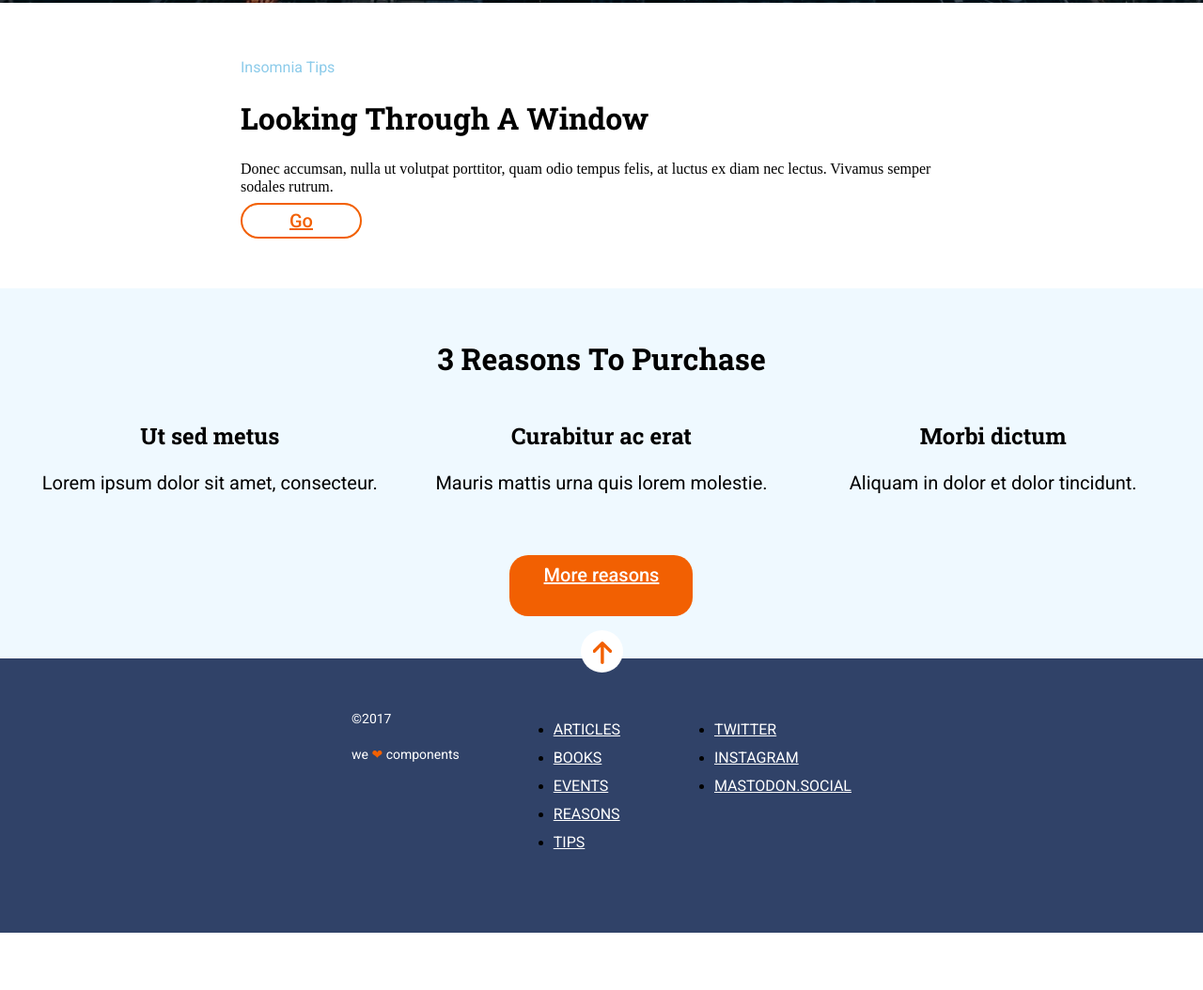
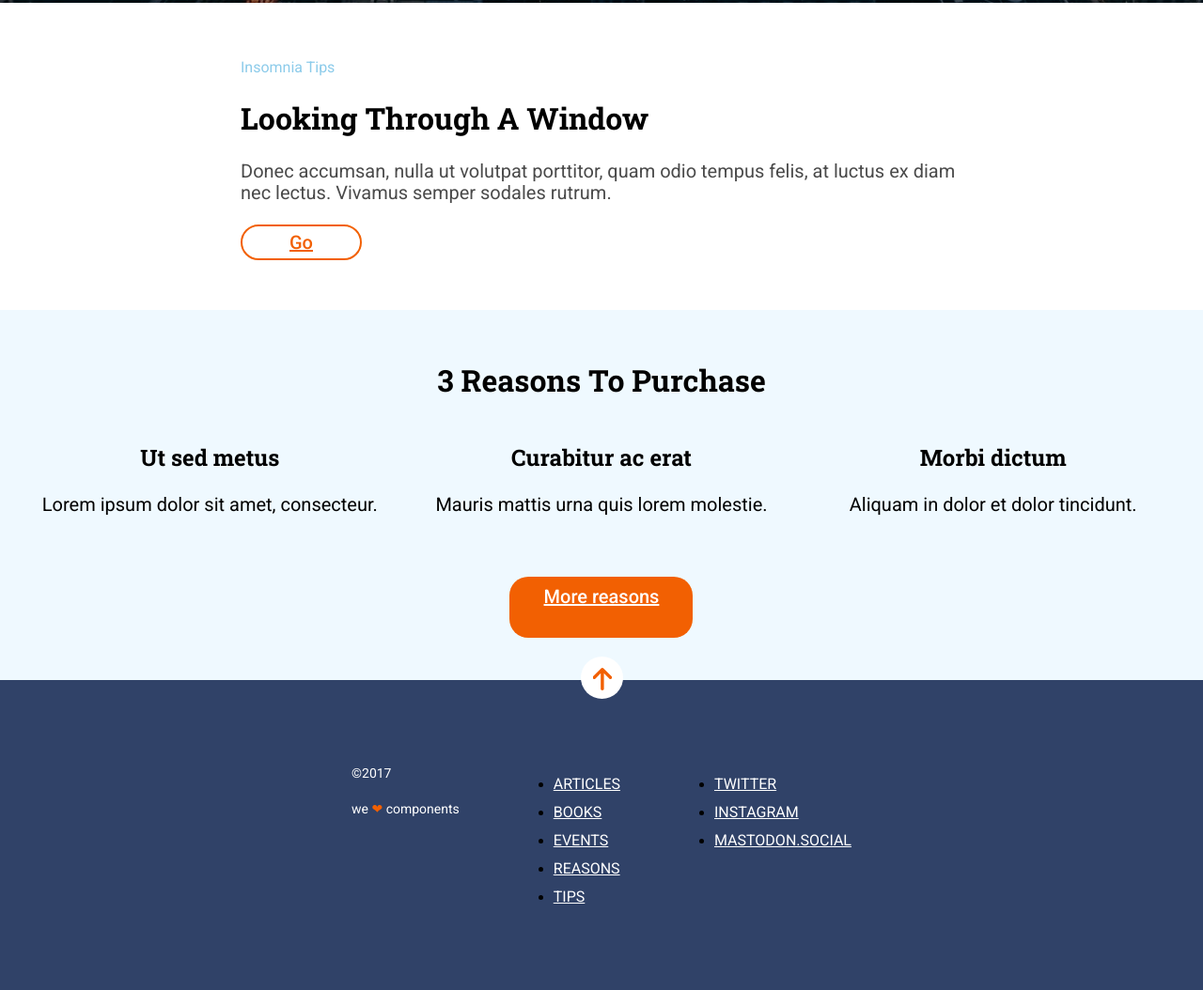
Before and after one commit to mariaadobos/evaluacion-final-modulo-1-mariaadobos, a website: page _src/templates/index.html in a window 1280 px wide. Shown: the part 797-1851 px from the top of the page at 94% size. Before the commit the page ends 1790 px from the top, so only its background shows below. Drawn offline with nearby package versions, Linux system fonts and the light colour scheme; files that its build step writes are made by us from their sources; files whose address does not match are found by name.

Commit message:
fix buttons

```diff
--- a/_src/assets/scss/layout/_base.scss
+++ b/_src/assets/scss/layout/_base.scss
@@ -75,6 +75,7 @@
     font-family: $font-roboto;
     color: #4a4a4a;
     font-size: 18px;
+    margin-bottom: 30px;
     @media all and (min-width: 768px){
         font-size: 20px;
     }
--- a/_src/assets/scss/layout/_footer.scss
+++ b/_src/assets/scss/layout/_footer.scss
@@ -2,6 +2,11 @@
     position: relative;
     background-color: $color-background-footer;
     padding: 35px 15px 45px 15px;
+    display: flex;
+    flex-direction: column;
+
+}
+.footer-container{
     display: flex;
     flex-direction: column;
     justify-content: center;
@@ -23,13 +28,8 @@
     border-radius: 100%;
     border: none;
     position: absolute;
-    transform: translateY(-215px);
-    @media all and (min-width: 768px){
-        transform: translate(330px,-75px);
-    }
-    @media all and (min-width: 1200px){
-        transform: translate(0,-75px);
-    }
+    align-self: center;
+    transform: translateY(-60px);
     img{
             transform: translate(60%,50%);
     }
--- a/_src/templates/index.html
+++ b/_src/templates/index.html
@@ -22,7 +22,7 @@
     <section class="tips">
       <span>Insomnia Tips</span>
       <h2 class="tips-title">Looking Through A Window</h2>
-      <p class="tips-text">Donec accumsan, nulla ut volutpat porttitor, quam odio tempus felis, at luctus ex diam nec lectus. Vivamus semper sodales rutrum.</p>
+      <p class="tips-txt">Donec accumsan, nulla ut volutpat porttitor, quam odio tempus felis, at luctus ex diam nec lectus. Vivamus semper sodales rutrum.</p>
       <a href="#" class="btn-go">Go</a>
     </section>
     <section class="reasons" id="reasons">
@@ -46,7 +46,8 @@
   </main>
   <footer class="footer">
     <a href="#" class="arrow-up"><img src=".//assets/images/ico-arrow.svg" alt="arrow-up"></a>
-    <nav class="footer-menu">
+    <div class="footer-container">
+      <nav class="footer-menu">
       <ul>
         <li><a href="#" class="menu-item">Articles</a></li>
         <li><a href="#" class="menu-item">Books</a></li>
@@ -63,9 +64,10 @@
       </ul>
     </nav>
     <section class="copy">
-      <p>©2017</p>
-      <p>we <span class="heart-icon">❤︎</span> components</p>
-    </section>
+        <p>©2017</p>
+        <p>we <span class="heart-icon">❤︎</span> components</p>
+      </section>
+    </div>
   </footer>
 </body>
 </html>
```
